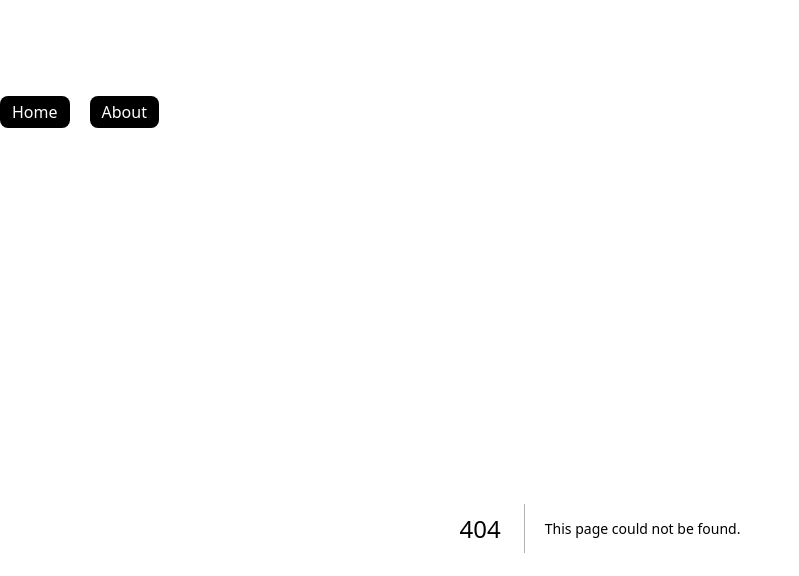
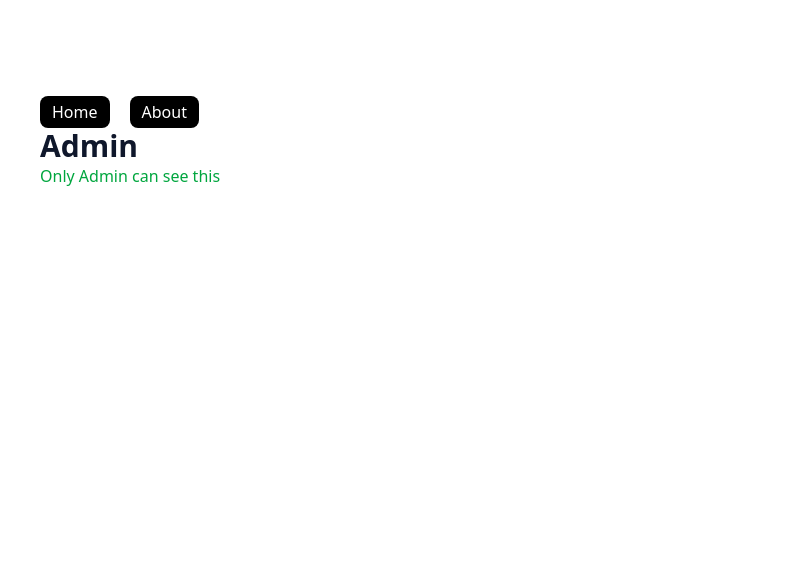
Before and after one commit to saiful-aj18/nextjs-style-tailwind-practice, a Next.js app: page /admin in a window 1280 px wide. Before the commit this address had no page. Shown: the top 576 px of the page, without its empty margins (0-799 px from the left). Built offline with nearby package versions, Linux system fonts and the light colour scheme.

Commit message:
admin page added

```diff
--- /dev/null
+++ b/app/admin/page.jsx
@@ -0,0 +1,14 @@
+const Admin = () => {
+  return (
+    <div>
+      <h1 className='text-3xl font-bold'>
+        Admin
+      </h1>
+      <p className='text-green-600'>
+        Only Admin can see this
+      </p>
+    </div>
+  )
+}
+
+export default Admin;
```
